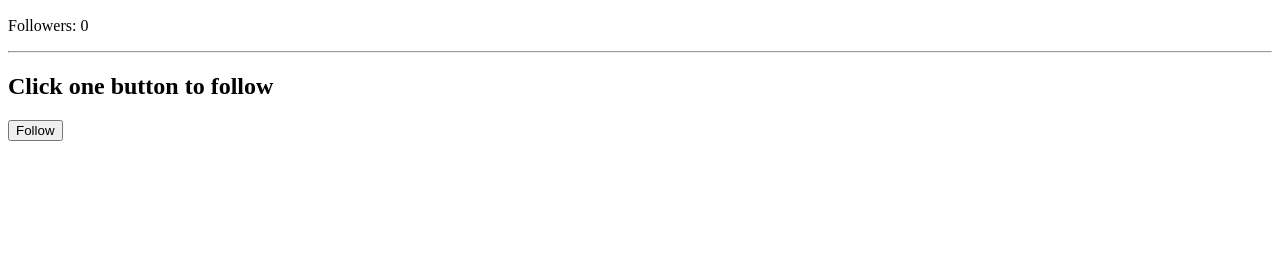
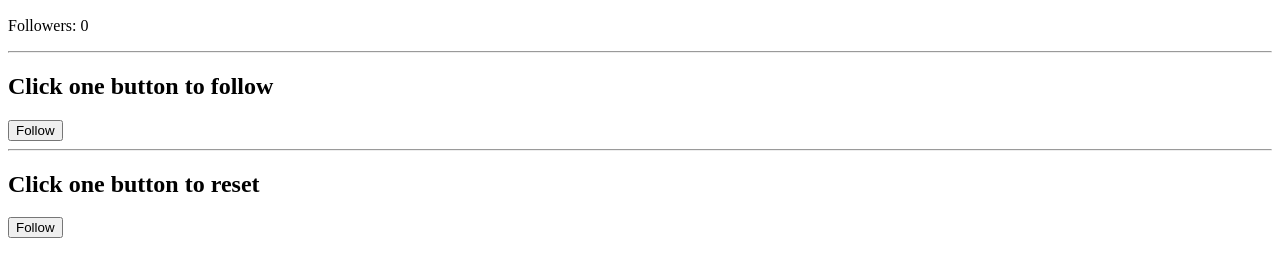
Before and after one commit to capgemini-dl/sample-repo, a plain HTML site: page followersCount/followers_count.html in a window 1280 px wide. Shown: the part 110-386 px from the top of the page. Drawn offline with Linux system fonts and the light colour scheme.

Commit message:
reset button added

```diff
--- a/followersCount/followers_count.html
+++ b/followersCount/followers_count.html
@@ -10,6 +10,9 @@
   <hr>
   <h2>Click one button to follow</h2>
   <button onclick="increaseCount()">Follow</button>
+  <hr>
+  <h2>Click one button to reset</h2>
+  <button onclick="resetCount()">Follow</button>
   <script src="./followers_count.js"></script>
 </body>
 </html>
--- a/followersCount/followers_count.js
+++ b/followersCount/followers_count.js
@@ -17,3 +17,8 @@ function checkCountValue() {
         alert("Your Instagram post gained 20 followers! Congrats!");
     }
 }
+
+function resetCount() {
+    count = 0;
+    document.getElementById('countDisplay').innerHTML = 0;
+}
```
